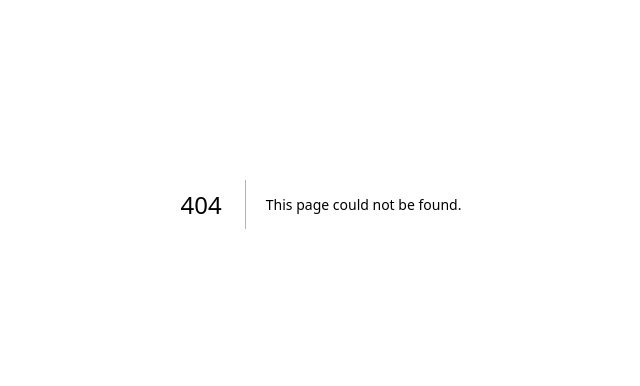
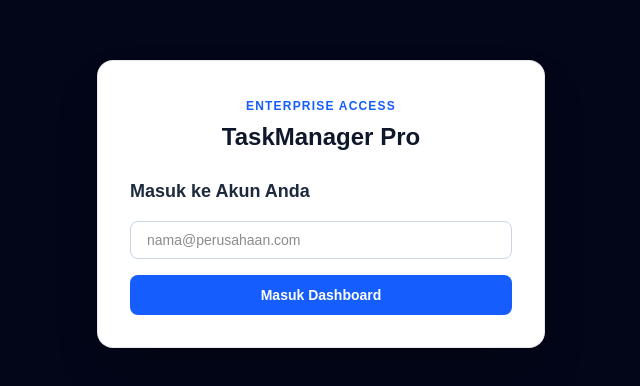
Before and after one commit to anggarasa/nextjs-roadmap, a Next.js app: page /login in a window 1280 px wide. Before the commit this address had no page. Shown: the part 196-582 px from the top of the page, without its empty margins (319-959 px from the left). Built offline with nearby package versions, Linux system fonts and the light colour scheme.

Commit message:
materi 9

```diff
--- /dev/null
+++ b/app/(auth)/layout.tsx
@@ -0,0 +1,13 @@
+export default function AuthLayout({ children }: { children: React.ReactNode }) {
+  return (
+    <div className="min-h-screen flex items-center justify-center bg-slate-950 px-4">
+      <div className="w-full max-w-md p-8 bg-white rounded-2xl shadow-2xl border border-slate-800/10">
+        <div className="text-center mb-6">
+          <span className="text-xs uppercase tracking-widest font-bold text-blue-600">Enterprise Access</span>
+          <h2 className="text-2xl font-bold text-slate-900 mt-1">TaskManager Pro</h2>
+        </div>
+        {children}
+      </div>
+    </div>
+  );
+}
--- /dev/null
+++ b/app/(auth)/login/page.tsx
@@ -0,0 +1,9 @@
+export default function LoginPage() {
+  return (
+    <div className="space-y-4">
+      <h3 className="text-lg font-semibold text-slate-800">Masuk ke Akun Anda</h3>
+      <input type="email" placeholder="nama@perusahaan.com" className="w-full px-4 py-2 border border-slate-300 rounded-lg text-sm focus:outline-blue-600" />
+      <button className="w-full py-2.5 bg-blue-600 hover:bg-blue-700 text-white rounded-lg text-sm font-semibold transition">Masuk Dashboard</button>
+    </div>
+  );
+}
--- /dev/null
+++ b/app/(auth)/register/page.tsx
@@ -0,0 +1,9 @@
+export default function RegisterPage() {
+  return (
+    <div className="space-y-4">
+      <h3 className="text-lg font-semibold text-slate-800">Daftar Akun Baru</h3>
+      <input type="email" placeholder="nama@perusahaan.com" className="w-full px-4 py-2 border border-slate-300 rounded-lg text-sm focus:outline-blue-600" />
+      <button className="w-full py-2.5 bg-blue-600 hover:bg-blue-700 text-white rounded-lg text-sm font-semibold transition">Daftar</button>
+    </div>
+  );
+}
--- /dev/null
+++ b/app/(dashboard)/layout.tsx
@@ -0,0 +1,17 @@
+import Link from "next/link";
+
+export default function DashboardLayout({ children }: { children: React.ReactNode }) {
+  return (
+    <div className="flex min-h-screen bg-slate-50">
+      <aside className="w-64 bg-slate-900 text-white p-6 flex flex-col">
+        <h2 className="text-xl font-bold text-blue-400 mb-8">TaskManager Pro</h2>
+        <nav className="space-y-2">
+          <Link href="/tasks" className="block px-3 py-2 rounded-lg bg-slate-800 text-sm font-medium">
+            📋 Kelola Task
+          </Link>
+        </nav>
+      </aside>
+      <main className="flex-1 p-8">{children}</main>
+    </div>
+  );
+}
--- a/app/dashboard/layout.tsx
+++ /dev/null
@@ -1,28 +0,0 @@
-import Link from "next/link";
-
-export default function DashboardLayout({ children }: { children: React.ReactNode }) {
-  return (
-    <div className="flex h-screen bg-slate-100">
-      {/* Sidebar Persistent */}
-      <aside className="w-64 bg-slate-900 text-white p-6 hidden md:block">
-        <h2 className="text-xl font-bold mb-6">TaskMaster Pro</h2>
-        <nav className="space-y-3">
-          <Link href="/dashboard" className="block text-slate-300 hover:text-white">
-            Dashboard Utama
-          </Link>
-          <Link href="/dashboard/tasks" className="block text-slate-300 hover:text-white">
-            Kelola Task
-          </Link>
-        </nav>
-      </aside>
-
-      {/* Konten Utama */}
-      <div className="flex-1 flex flex-col overflow-y-auto">
-        <header className="h-16 bg-white border-b border-slate-200 flex items-center px-8 shadow-sm">
-          <span className="text-sm font-medium text-slate-600">Enterprise Workspace</span>
-        </header>
-        <main className="p-8">{children}</main>
-      </div>
-    </div>
-  );
-}
```
Also changed, not shown: app/(dashboard)/error.tsx (renamed from app/dashboard/error.tsx), app/(dashboard)/loading.tsx (renamed from app/dashboard/loading.tsx), app/(dashboard)/page.tsx (renamed from app/dashboard/page.tsx), app/(dashboard)/tasks/[id]/loading.tsx (renamed from app/dashboard/tasks/[id]/loading.tsx), app/(dashboard)/tasks/[id]/page.tsx (renamed from app/dashboard/tasks/[id]/page.tsx), app/(dashboard)/tasks/page.tsx (renamed from app/dashboard/tasks/page.tsx).
